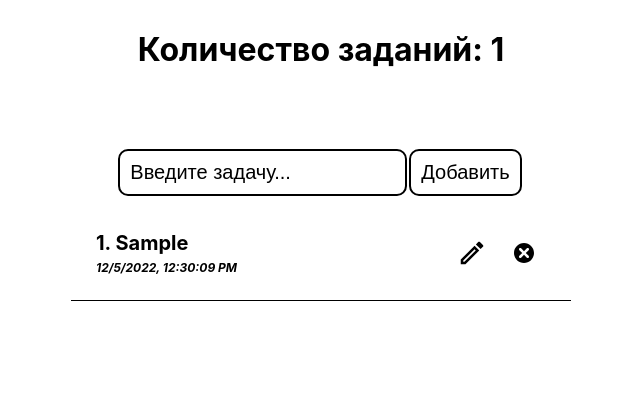
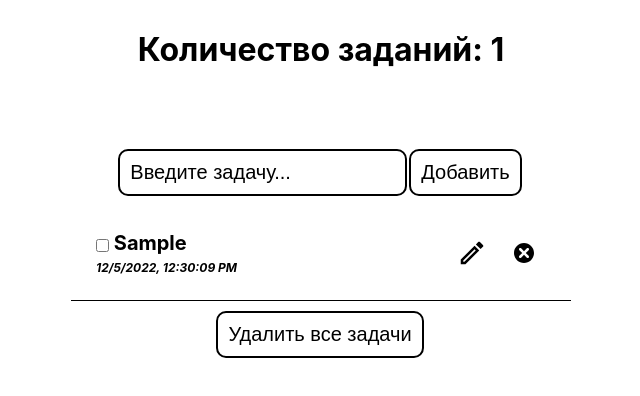
Before and after one commit to moust1k/todo_redux, a React (Create React App) app: page / in a window 1280 px wide. Both pictures are taken after typing "Sample" into the empty fields and a click on the button "Добавить". Shown: the top 396 px of the page, without its empty margins (319-959 px from the left). Built offline with nearby package versions, Linux system fonts and the light colour scheme.

Commit message:
added button deleteAllTodo and checkbox todo
switched numbering of todo to checkbox

```diff
--- a/src/components/form/Form.js
+++ b/src/components/form/Form.js
@@ -2,15 +2,14 @@ import React from 'react'
 import css from './form.module.css'
 import Todo from './todo/Todo';
 
-const Form = ({ setTodo, setUserInput, userInput, todos, deleteTodo, toggleTodo, editTodo }) => {
-
+const Form = ({ setTodo, setUserInput, userInput, todos, deleteTodo, toggleTodo, editTodo, deleteAllTodo }) => {
 
     let handleOnSubmit = (e) => {
         e.preventDefault()
         setTodo()
     }
 
-    let handleInput = (e) => {
+    let setTodoValue = (e) => {
         let input = e.target.value;
         setUserInput(input);
     }
@@ -18,19 +17,21 @@ const Form = ({ setTodo, setUserInput, userInput, todos, deleteTodo, toggleTodo,
 
     return (
         <div>
-            {todos.length !== 0 ? <h1 className={css.numberOfAssigments}>Количество заданий: {todos.length}</h1> : <h2>Напишите ваше первое задание</h2>}
+            {todos.length > 0 ? <h1 className={css.numberOfAssigments}>Количество заданий: {todos.length}</h1> : <h2>Напишите ваше первое задание</h2>}
             <form className={css.formWrapper} onSubmit={handleOnSubmit}>
-                <input value={userInput} placeholder='Введите задачу...' type="text" onChange={handleInput} />
-                <button>Добавить</button>
+                <input value={userInput} required placeholder='Введите задачу...' type="text" onChange={setTodoValue} />
+                <button className={css.buttonStyle}>Добавить</button>
             </form>
-            {todos.map((todo, index) => < Todo
-                key={todo.id}
-                index={index}
-                todo={todo}
-                deleteTodo={deleteTodo}
-                toggleTodo={toggleTodo}
-                editTodo={editTodo}
-            />)}
+            {todos.map((todo, index) =>
+                <Todo
+                    key={todo.id}
+                    index={index}
+                    todo={todo}
+                    deleteTodo={deleteTodo}
+                    toggleTodo={toggleTodo}
+                    editTodo={editTodo} />
+            )}
+            {todos.length > 0 && <button className={css.buttonStyle} onClick={() => deleteAllTodo()}>Удалить все задачи</button>}
         </div>
     )
 }
--- a/src/components/form/FormContainer.js
+++ b/src/components/form/FormContainer.js
@@ -1,13 +1,12 @@
 import React from 'react'
 import { connect } from 'react-redux'
 import Form from './Form'
-import { setUserInput, setTodo, deleteTodo, toggleTodo, editTodo } from '../../reducers/mainReducer'
+import { setUserInput, setTodo, deleteTodo, toggleTodo, editTodo, deleteAllTodo } from '../../reducers/mainReducer'
 
 
 
 
 const FormContainer = (props) => {
-
 
     return (
         <Form
@@ -16,12 +15,12 @@ const FormContainer = (props) => {
             userInput={props.userInput}
             todos={props.todos}
             deleteTodo={props.deleteTodo}
+            deleteAllTodo={props.deleteAllTodo}
             toggleTodo={props.toggleTodo}
             editTodo={props.editTodo}
         />
     )
 }
-
 
 let mapStateToProps = (state) => {
     return {
@@ -31,4 +30,4 @@ let mapStateToProps = (state) => {
     }
 }
 
-export default connect(mapStateToProps, { setUserInput, setTodo, deleteTodo, toggleTodo, editTodo })(FormContainer)
+export default connect(mapStateToProps, { setUserInput, setTodo, deleteTodo, toggleTodo, editTodo, deleteAllTodo })(FormContainer)
--- a/src/components/form/form.module.css
+++ b/src/components/form/form.module.css
@@ -16,12 +16,12 @@ button {
     border-radius: 10px;
 }
 
-.formWrapper button {
+.buttonStyle {
     cursor: pointer;
     transition: .4s ease;
 }
 
-.formWrapper button:hover {
+.buttonStyle:hover {
     background: black;
     color: white;
     transition: .4s ease;
--- a/src/components/form/todo/Todo.js
+++ b/src/components/form/todo/Todo.js
@@ -4,7 +4,6 @@ import { TiDelete } from "react-icons/ti"
 import { MdOutlineEdit } from 'react-icons/md'
 
 const Todo = ({ todo, deleteTodo, toggleTodo, index, editTodo }) => {
-    console.log(todo);
 
     const onClickEdit = (id) => {
         let changeTask = prompt('Напишите новое задание')
@@ -17,7 +16,11 @@ const Todo = ({ todo, deleteTodo, toggleTodo, index, editTodo }) => {
             <div className={css.wrapperTodo}>
                 <div className={todo.isComplete ? css.complete : css.text} onClick={() => toggleTodo(todo.id)}>
                     <div className={css.task}>
-                        {`${index + 1}. ${todo.task}`}
+                        <input className={css.inputTask} type="checkbox" checked={todo.isComplete} />
+                        <div>
+                            {todo.task}
+                        </div>
+                        {/* {`${index + 1}. ${todo.task}`} if need task with numbering */}
                     </div>
                     <div className={css.time}>
                         {todo.time}
@@ -28,7 +31,6 @@ const Todo = ({ todo, deleteTodo, toggleTodo, index, editTodo }) => {
                         <button className={css.button} onClick={() => onClickEdit(todo.id)}><MdOutlineEdit className={css.deleteIcon} /></button>
                         <button className={css.button} onClick={() => deleteTodo(todo.id)}><TiDelete className={css.deleteIcon} /></button>
                     </div>
-
                 </div>
             </div>
 
--- a/src/components/form/todo/todo.module.css
+++ b/src/components/form/todo/todo.module.css
@@ -49,9 +49,15 @@
 .task {
     display: flex;
     text-align: start;
+    align-items: center;
     margin-bottom: .3rem;
     max-width: 330px;
-    word-wrap: break-word
+}
+
+.inputTask {
+    margin-right: .3rem;
+    margin-top: .3rem;
+    cursor: pointer;
 }
 
 @media (max-width: 393px) {
@@ -59,8 +65,9 @@
         max-width: 350px;
     }
 
+
     .task {
-        max-width: 200px;
+        width: 250px;
     }
 
     .flexButtons {
--- a/src/reducers/mainReducer.js
+++ b/src/reducers/mainReducer.js
@@ -3,6 +3,7 @@ const ADD_TODO = 'ADD_TODO';
 const DELETE_TODO = 'DELETE_TODO';
 const TOGGLE_TODO = 'TOGGLE_TODO';
 const EDIT_TODO = 'EDIT_TODO';
+const DELETE_ALL_TODO = 'DELETE_ALL_TODO';
 
 
 let initialState = {
@@ -53,6 +54,11 @@ const mainReducer = (state = initialState, action) => {
                     return todo;
                 })
             }
+        case DELETE_ALL_TODO:
+            return {
+                ...state,
+                todos: [],
+            }
         default:
             return state;
     }
@@ -64,5 +70,6 @@ export const setTodo = () => ({ type: ADD_TODO })
 export const deleteTodo = (id) => ({ type: DELETE_TODO, id })
 export const toggleTodo = (id) => ({ type: TOGGLE_TODO, id })
 export const editTodo = (id, task) => ({ type: EDIT_TODO, id, task })
+export const deleteAllTodo = () => ({ type: DELETE_ALL_TODO })
 
 export default mainReducer;
```
